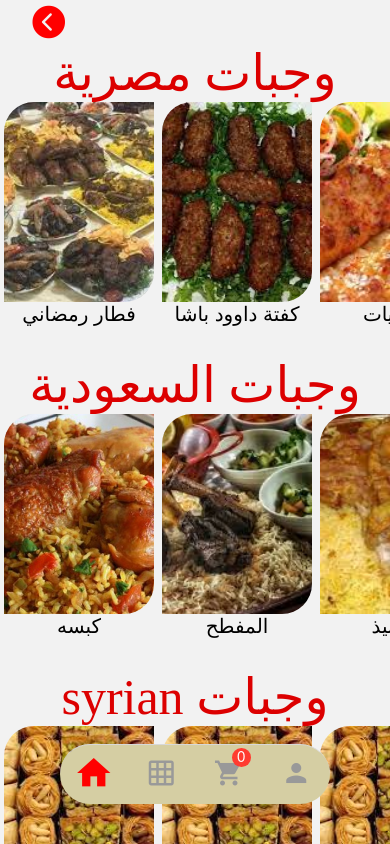
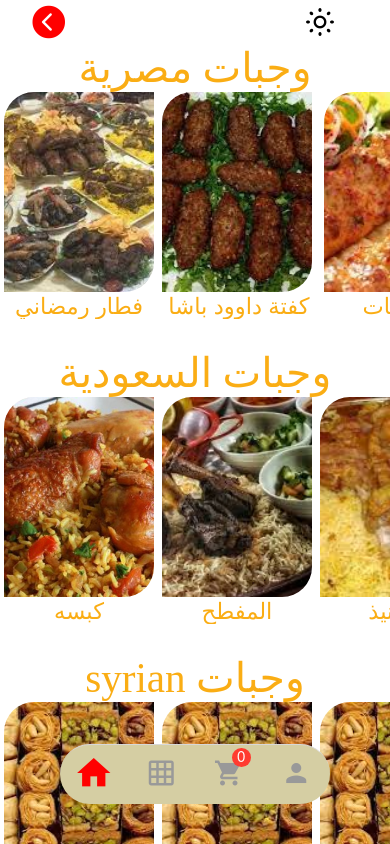
Before and after one commit to mahmoud-mohasseb/Hazem-code, a React Native app: screen /Footer in a window 390 px wide. Built offline with nearby package versions, Linux system fonts and the light colour scheme; a web font is replaced by a local one.

Commit message:
react native elements play arround

```diff
--- a/App.js
+++ b/App.js
@@ -5,10 +5,12 @@ import { LogBox } from "react-native";
 
 // redux
 import { Provider } from "react-redux";
-
+import { ThemeProvider } from "@rneui/themed";
 // redux-persist
 import { persistor, store } from "./src/store/store";
 import { PersistGate } from "redux-persist/integration/react";
+// react native element
+import theme from "./src/theme";
 
 // Ignore log notification by message:
 LogBox.ignoreLogs(["Warning: ..."]);
@@ -32,7 +34,9 @@ const App = () => {
   return (
     <Provider store={store}>
       <PersistGate loading={null} persistor={persistor}>
-        <Container />
+        <ThemeProvider theme={theme}>
+          <Container />
+        </ThemeProvider>
       </PersistGate>
     </Provider>
   );
--- a/src/screen/Cart.js
+++ b/src/screen/Cart.js
@@ -1,8 +1,6 @@
 import {
-  Image,
   ScrollView,
   StyleSheet,
-  Text,
   View,
   SafeAreaView,
   Dimensions,
@@ -11,7 +9,8 @@ import {
 } from "react-native";
 import React from "react";
 import { Ionicons, AntDesign } from "@expo/vector-icons";
-
+// themeing
+import { Text, useTheme, Card, Image } from "@rneui/themed";
 // redux
 import { useSelector, useDispatch } from "react-redux";
 import { cartActions } from "../store/slices/cartSlice";
@@ -20,15 +19,16 @@ import { cartActions } from "../store/slices/cartSlice";
 const windowHeight = Dimensions.get("window").height;
 
 const EmptyBasket = ({ onPress }) => (
-  <View style={styles.container}>
+  <View>
     <TouchableOpacity style={{ marginTop: 55, left: 30 }} onPress={onPress}>
       <Ionicons name="chevron-back-circle" size={40} color="red" />
     </TouchableOpacity>
 
     <Text
       style={{
-        top: 20,
+        // top: 20,
         fontSize: 40,
+        // color: "red",
         textAlign: "center",
       }}
     >
@@ -39,6 +39,7 @@ const EmptyBasket = ({ onPress }) => (
 );
 
 const Cart = ({ route, navigation }) => {
+  const { theme } = useTheme();
   const dispatch = useDispatch();
   const cart = useSelector((state) => state.cart);
 
@@ -47,7 +48,9 @@ const Cart = ({ route, navigation }) => {
   }
 
   return (
-    <SafeAreaView>
+    <SafeAreaView
+      style={{ backgroundColor: theme.colors.background, height: windowHeight }}
+    >
       <View>
         {cart.length === 0 ? (
           <EmptyBasket onPress={() => navigation.navigate("Home")} />
@@ -65,18 +68,18 @@ const Cart = ({ route, navigation }) => {
               <Ionicons name="chevron-back-circle" size={40} color="red" />
             </TouchableOpacity>
             <FlatList
-              style={{ height: windowHeight / 1.2, marginTop: 70 }}
               data={cart}
               renderItem={({ item }) => (
-                <View
-                  style={{
-                    flexDirection: "row",
-                    justifyContent: "space-between",
-                    margin: 10,
-                    borderRadius: 10,
-                    backgroundColor: "black",
-                  }}
-                >
+                <Card containerStyle={{ borderRadius: 40 }}>
+                  <Image source={item.src} style={styles.img} />
+                  <Card.Divider />
+                  <View style={styles.card}>
+                    <Card.Title style={{ fontSize: 20 }}>
+                      {item.title}
+                    </Card.Title>
+                    <Text h5 style={styles.title}>
+                      {item.price}
+                    </Text>
                     <TouchableOpacity
                       onPress={() =>
                         handleRemoveFromCart({
@@ -86,18 +89,17 @@ const Cart = ({ route, navigation }) => {
                       style={{
                         position: "absolute",
                         zIndex: 1,
-                      marginTop: 10,
                         right: 20,
                       }}
                     >
-                    <AntDesign name="closecircleo" size={24} color="white" />
+                      <AntDesign
+                        name="delete"
+                        size={20}
+                        color={theme.mode === "light" ? "black" : "red"}
+                      />
                     </TouchableOpacity>
-                  <Image source={item.src} style={styles.img} />
-                  <View style={styles.card}>
-                    <Text style={styles.title}>{item.title}</Text>
-                    <Text style={styles.title}>{item.price}</Text>
                   </View>
-                </View>
+                </Card>
               )}
               keyExtractor={(item) => item.id}
             />
@@ -112,13 +114,14 @@ export default Cart;
 
 const styles = StyleSheet.create({
   img: {
-    width: "50%",
+    width: "100%",
     height: 200,
     borderRadius: 15,
   },
   card: {
     justifyContent: "space-evenly",
     alignItems: "center",
+    flexDirection: "row",
   },
   title: {
     color: "#f00",
--- a/src/screen/Foods.js
+++ b/src/screen/Foods.js
@@ -2,19 +2,21 @@ import {
   Image,
   ScrollView,
   StyleSheet,
-  TouchableOpacity,
   View,
   SafeAreaView,
 } from "react-native";
-import React, { useEffect } from "react";
-import { Icon, Text } from "@rneui/themed";
-import { Ionicons } from "@expo/vector-icons";
+import React from "react";
 
 // redux
 import { useDispatch } from "react-redux";
 import { cartActions } from "../store/slices/cartSlice";
 
+// react native elements
+import { Ionicons } from "@expo/vector-icons";
+import { Text, useTheme, Icon, Button } from "@rneui/themed";
+
 const Foods = ({ route, navigation }) => {
+  const { theme } = useTheme();
   const dispatch = useDispatch();
   const { id, price, title, src, description } = route.params;
 
@@ -24,7 +26,7 @@ const Foods = ({ route, navigation }) => {
   }
 
   return (
-    <SafeAreaView>
+    <SafeAreaView style={{ backgroundColor: theme.colors.background }}>
       <View
         style={{ position: "absolute", zIndex: 1, marginTop: 70, left: 20 }}
       >
@@ -39,18 +41,25 @@ const Foods = ({ route, navigation }) => {
       <ScrollView>
         <View style={styles.container}>
           <Image source={src} style={styles.img} />
-          <Text h3 style={styles.title}>
-            {title}
+          <Text style={styles.title}>{title}</Text>
+          <Text h4 h4Style={{ color: theme?.colors?.warning }}>
+            طريقه تحظيره{" "}
           </Text>
-          <Text h4>طريقه تحظيره </Text>
-          <Text h5 style={styles.discription}>
+          <Text
+            h4
+            h4Style={{ color: theme?.colors?.warning }}
+            style={styles.discription}
+          >
             {description}
           </Text>
           <Text h4 style={styles.price}>
             {price}: جينه{" "}
           </Text>
-          <TouchableOpacity
-            style={styles.btn}
+          {/* react native elements */}
+          <Button
+            color="error"
+            size="lg"
+            radius="20"
             onPress={() =>
               handleAddToCart({
                 id: id,
@@ -66,7 +75,7 @@ const Foods = ({ route, navigation }) => {
               {" "}
               اضف الي السله{" "}
             </Text>
-          </TouchableOpacity>
+          </Button>
         </View>
       </ScrollView>
     </SafeAreaView>
@@ -90,12 +99,12 @@ const styles = StyleSheet.create({
     marginBottom: 20,
   },
   title: {
-    color: "#f00",
     marginBottom: 20,
     fontSize: 50,
     fontFamily: "Arsalan-font",
   },
   discription: {
+    textAlign: "center",
     marginBottom: 20,
     marginTop: 20,
   },
--- a/src/screen/Home.js
+++ b/src/screen/Home.js
@@ -1,21 +1,34 @@
-import React, { useEffect, useState } from "react";
+import React, { useState } from "react";
 import {
   Dimensions,
   StyleSheet,
   View,
   FlatList,
-  Text,
   Image,
   TouchableOpacity,
+  Platform,
+  TextInput,
 } from "react-native";
 import Products from "../data/Products.js";
 import { Ionicons } from "@expo/vector-icons";
 import { SafeAreaView } from "react-native-safe-area-context";
+import { useTheme, Button, Text } from "@rneui/themed";
+
+import { Entypo } from "@expo/vector-icons";
 
 const windowHeight = Dimensions.get("window").height;
 
 const Home = ({ navigation }) => {
   const [allProducts, setAllProducts] = useState(Products);
+
+  const { updateTheme, theme } = useTheme();
+
+  // toogle dark mode react native elements
+  const toggleTheme = () => {
+    updateTheme((theme) => ({
+      mode: theme.mode === "light" ? "dark" : "light",
+    }));
+  };
 
   const Item = ({ item }) => (
     <TouchableOpacity
@@ -31,7 +44,14 @@ const Home = ({ navigation }) => {
       }
     >
       <Image source={item.src} style={styles.img} />
-      <Text style={styles.subtitle}>{item.title}</Text>
+
+      <Text
+        h4
+        h4Style={{ color: theme?.colors?.warning }}
+        style={styles.subtitle}
+      >
+        {item.title}
+      </Text>
     </TouchableOpacity>
   );
 
@@ -49,20 +69,42 @@ const Home = ({ navigation }) => {
   };
 
   return (
-    <SafeAreaView style={styles.container}>
+    <SafeAreaView
+      // style={styles.container}
+      style={{ backgroundColor: theme.colors.background }}
+      // backgroundColor={theme.mode === "light" ? "black" : "white"}
+    >
+      <View style={{ flexDirection: "row", justifyContent: "space-between" }}>
+        <TouchableOpacity onPress={() => navigation.navigate("Cover")}>
           <Ionicons
             style={{ left: 30 }}
             name="chevron-back-circle"
             size={40}
             color="red"
-        onPress={() => navigation.navigate("Cover")}
           />
+        </TouchableOpacity>
+        {/*  */}
+        <Entypo
+          style={{ right: 50 }}
+          name="light-down"
+          size={40}
+          // style={{ backgroundColor: theme.colors.background }}
+          color={theme.mode === "light" ? "black" : "red"}
+          onPress={toggleTheme}
+        />
+      </View>
 
       <FlatList
         data={allProducts}
         renderItem={({ item }) => (
           <View>
-            <Text style={styles.title}>{item.title}</Text>
+            <Text
+              h1
+              h1Style={{ color: theme?.colors?.warning }}
+              style={styles.title}
+            >
+              {item.title}
+            </Text>
             <Categories Data={item.data} />
           </View>
         )}
@@ -77,6 +119,8 @@ export default Home;
 const styles = StyleSheet.create({
   container: {
     // flex: 1,
+    // top: 30,
+    // backgroundColor: "transparent",
   },
   item: {
     marginHorizontal: 4,
@@ -84,7 +128,7 @@ const styles = StyleSheet.create({
   title: {
     fontFamily: "Arsalan-font",
     fontSize: 50,
-    color: "#DC0000",
+    // color: "#DC0000",
     textAlign: "center",
   },
   subtitle: {
@@ -97,4 +141,12 @@ const styles = StyleSheet.create({
     borderBottomRightRadius: 30,
     borderTopLeftRadius: 30,
   },
+  input: {
+    width: 250,
+    left: 50,
+    height: 44,
+    padding: 10,
+    borderRadius: 20,
+    backgroundColor: "#e8e8e8",
+  },
 });
--- a/src/store/store.js
+++ b/src/store/store.js
@@ -1,5 +1,6 @@
 import { createStore, applyMiddleware } from "redux";
 import { persistStore } from "redux-persist";
+// redux logger
 import logger from "redux-logger";
 
 import rootReducer from "./slices/rootReducer";
--- /dev/null
+++ b/src/theme.js
@@ -0,0 +1,24 @@
+import { createTheme } from "@rneui/themed";
+
+const theme = createTheme({
+  components: {
+    Button: {
+      type: "solid",
+      titleStyle: {
+        color: "white",
+      },
+    },
+  },
+  lightColors: {
+    primary: "#e7e7e8",
+    Text: {
+      color: "red",
+    },
+  },
+  darkColors: {
+    primary: "#000",
+  },
+  mode: "light",
+});
+
+export default theme;
```
Lines whose indentation alone changed are shown as unchanged.
